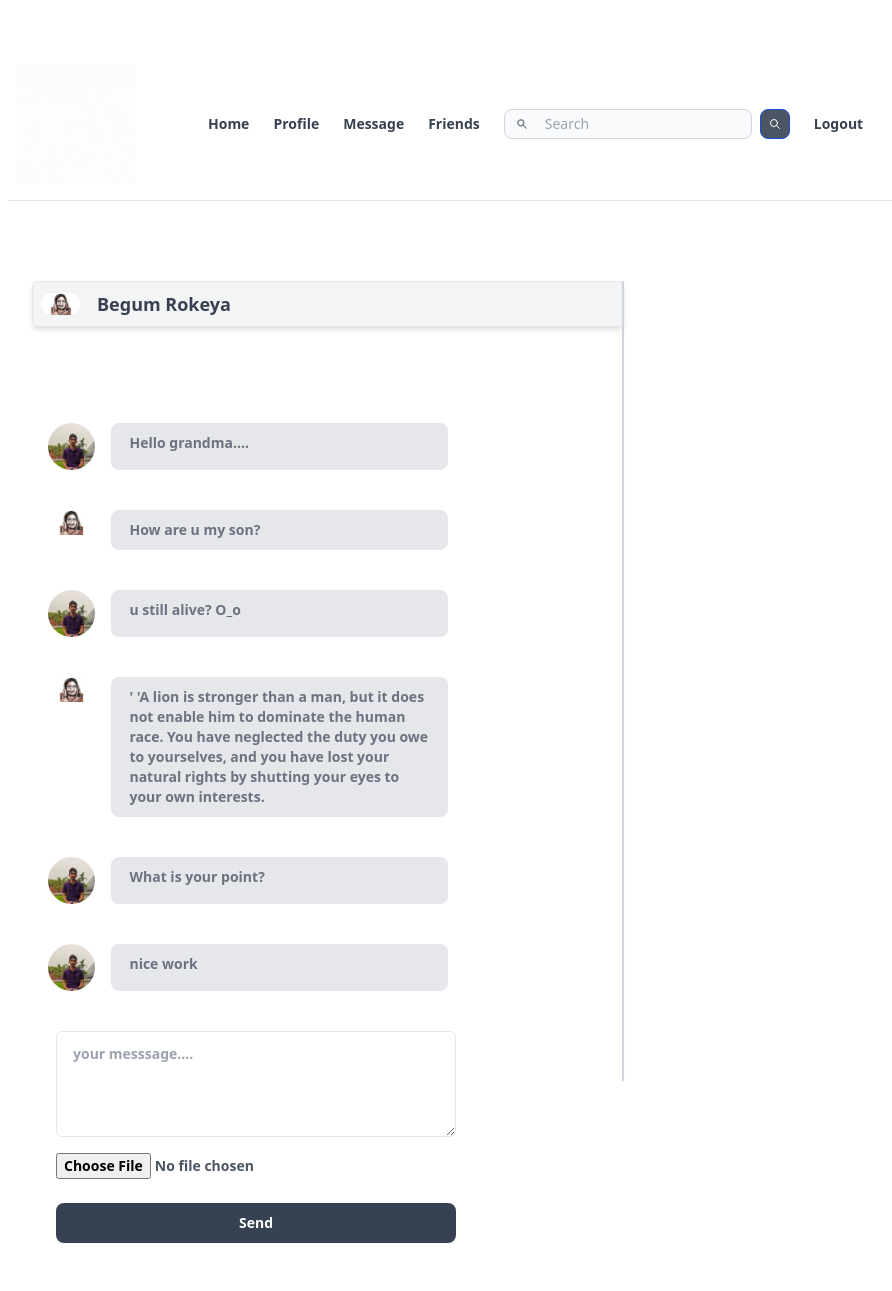
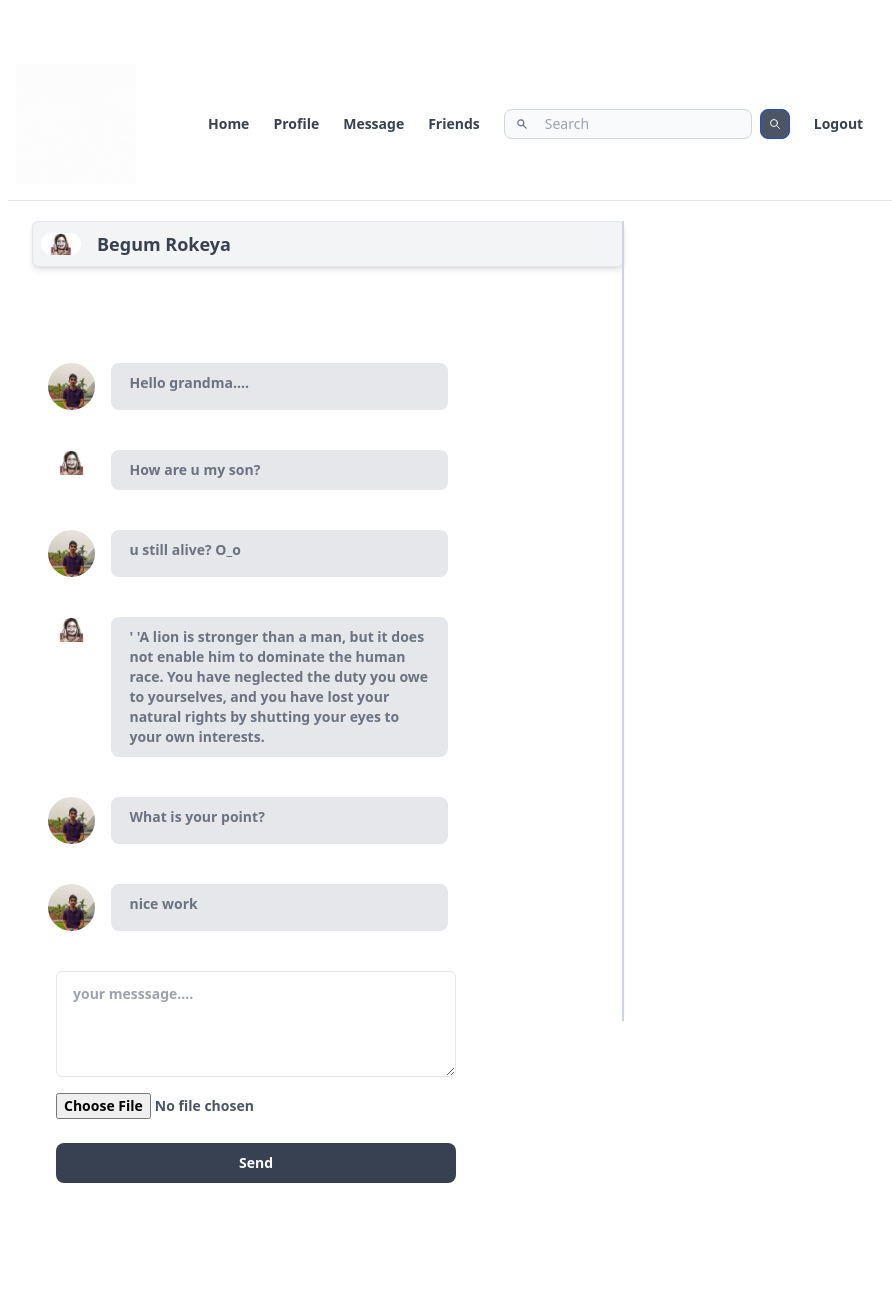
Before and after one commit to shaongitbd/socialz, a PHP site: page /message.php?id=4 in a window 1280 px wide. Shown: the whole page, without its empty margins (16-908 px from the left). After the commit the page ends 1183 px from the top, so only its background shows below. Run offline with PHP 8.4, Linux system fonts and the light colour scheme; a user stored in the database is signed in; data comes from the database, SQL or seed files in the repository; some libraries are stand-ins or nearby versions.

Commit message:
padding fix message.php

```diff
--- a/message.php
+++ b/message.php
@@ -2,7 +2,7 @@
 <?php require_once "header.php"; ?>
 <?php require_once "db.php"; ?>
 <?php require_once "auth_check.php"; ?>
-<div class="mx-6"><h1 class="mt-20 mb-6 text-sm text-gray-600 font-semibold "><div class="absolute left-1/2 -ml-0.5 w-0.5 h-screen bg-gray-300 shadow-sm"></div>
+<div class="mx-6"><h1 class="mt-5 mb-6 text-sm text-gray-600 font-semibold "><div class="absolute left-1/2 -ml-0.5 w-0.5 h-screen bg-gray-300 shadow-sm"></div>
 
 
 <?php
```
